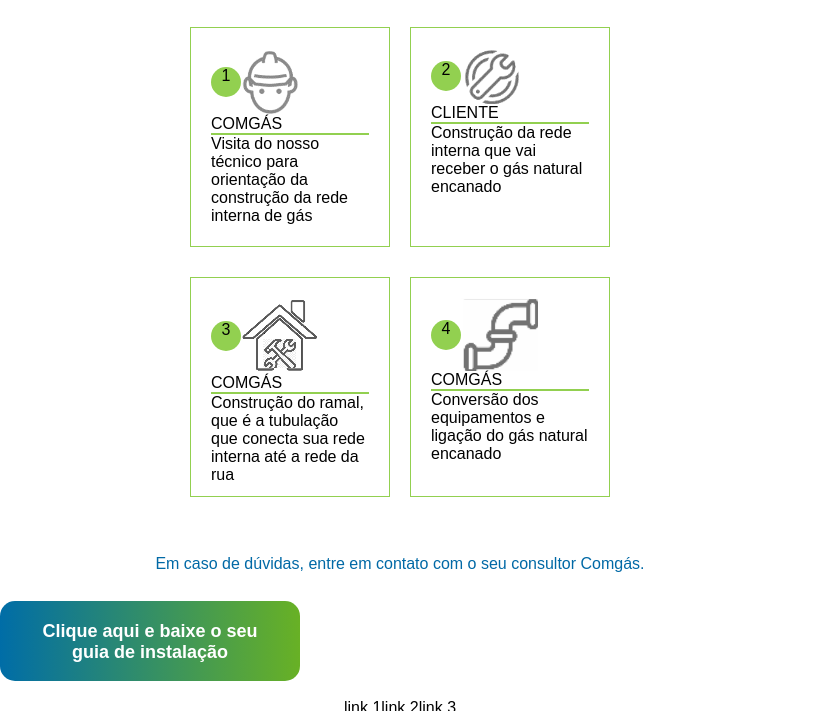
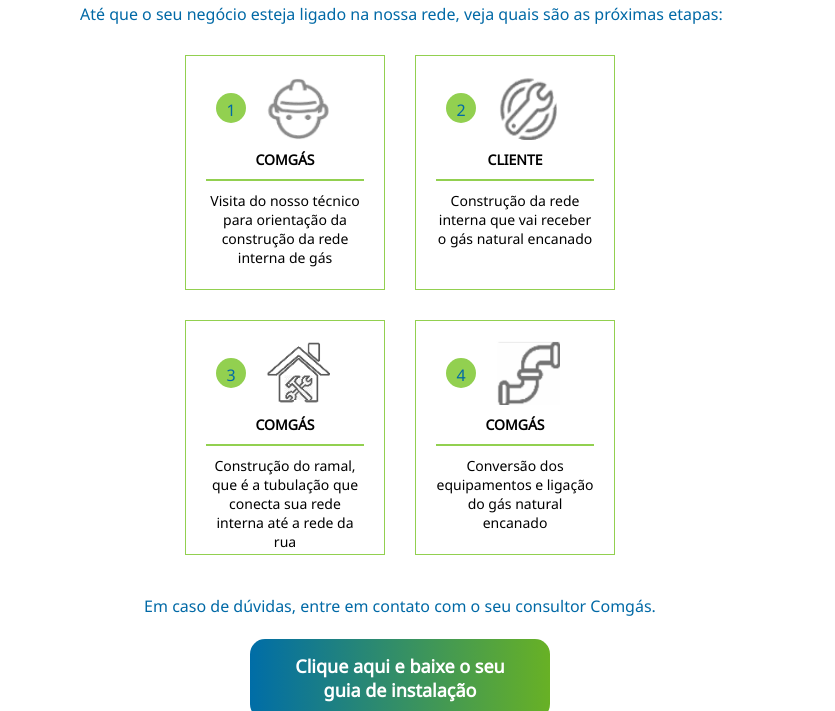
Before and after one commit to fabianoramos78/comga-_mail_marketing, a plain HTML site: page index.html in a window 1280 px wide. Shown: the part 485-1196 px from the top of the page, without its empty margins (0-835 px from the left). Drawn offline with Linux system fonts and the light colour scheme.

Commit message:
css fixtures

```diff
--- a/index.html
+++ b/index.html
@@ -31,66 +31,67 @@
         <section id="line-box1">
             <div id="line-box1-1">
                <div id="line-box1-1-header">
-                    <p id="num-circle1">1</p>
-                    <img src="/images/icon1.png" alt="COMGÁS">
+                    <p id="num-circle">1</p>
+                    <img src="/images/icon1.png" alt="COMGÁS" width="64px" height="64px">
                </div>
                <div>
-                   <p>COMGÁS</p>
+                   <p id="text-header">COMGÁS</p>
                    <div id="underline"></div>
-                   <p>Visita do nosso técnico para orientação da construção da rede interna de gás</p>
+                   <p id="text-content">Visita do nosso técnico para orientação da construção da rede interna de gás</p id="text-content">
                </div>
             </div>
             <div id="line-box1-2">
                 <div id="line-box1-2-header">
-                    <p id="num-circle2">2</p>
-                    <img src="/images/icon2.png" alt="COMGÁS">
+                    <p id="num-circle">2</p>
+                    <img src="/images/icon2.png" alt="COMGÁS" width="64px" height="64px">
                </div>
                <div>
-                   <p>CLIENTE</p>
+                   <p id="text-header">CLIENTE</p>
                    <div id="underline"></div>
-                   <p>Construção da rede interna que vai receber o gás natural encanado</p>
+                   <p id="text-content">Construção da rede interna que vai receber o gás natural encanado</p>
                </div>
             </div>
         </section>
         <section id="line-box2">
             <div id="line-box2-1">
                 <div id="line-box2-1-header">
-                <p id="num-circle3">3</p>
-                <img src="/images/icon3.png" alt="COMGÁS">
+                <p id="num-circle">3</p>
+                <img src="/images/icon3.png" alt="COMGÁS" width="64px" height="64px">
            </div>
            <div>
-               <p>COMGÁS</p>
+               <p id="text-header">COMGÁS</p>
                <div id="underline"></div>
-               <p>Construção do ramal, que é a tubulação que conecta sua rede interna até a rede da rua</p>
+               <p id="text-content">Construção do ramal, que é a tubulação que conecta sua rede interna até a rede da rua</p>
            </div></div>
             <div id="line-box2-2">
                 <div id="line-box2-1-header">
-                    <p id="num-circle4">4</p>
-                    <img src="/images/icon4.png" alt="COMGÁS">
+                    <p id="num-circle">4</p>
+                    <img src="/images/icon4.png" alt="COMGÁS" width="64px" height="64px">
                </div>
                <div>
-                   <p>COMGÁS</p>
+                   <p id="text-header">COMGÁS</p>
                    <div id="underline"></div>
-                   <p>Conversão dos equipamentos e ligação do gás natural encanado</p>
+                   <p id="text-content">Conversão dos equipamentos e ligação do gás natural encanado</p>
                </div>
             </div>
         </section>
     </div>
     </div>
-    <br>
     <section id="texto-fim">
         <p>Em caso de dúvidas, entre em contato com o seu consultor Comgás.</p>
     </section>
     <br>
-    <section id="btn-click">
-        <p>Clique aqui e baixe o seu <br> guia de instalação</p>
-    </section>
+    <div id="botao">
+        <section id="btn-click">
+            <p>Clique aqui e baixe o seu <br> guia de instalação</p>
+        </section>
+    </div>
     <br>
     <section id="links">
         <ul>
-            <li>link 1</li>
-            <li>link 2</li>
-            <li>link 3</li>
+            <li><img src="/images/globe.png" alt="Acesse o nosso site"> www.comgas.com.br</li>
+            <li><img src="/images/cell.png" alt="Comgás Virtual"> Comgás Virtual</li>
+            <li><img src="/images/chat.png" alt="0800-011-0197"> 0800 011 0197</li>
         </ul>
     </section>
     <section id="logo-bottom">
--- a/style.css
+++ b/style.css
@@ -1,3 +1,5 @@
+@import url('https://fonts.googleapis.com/css?family=Noto+Sans|Oswald&display=swap');
+
 * {
     margin: 0;
     padding: 0;
@@ -7,7 +9,7 @@
 body {
     width: 800px;
     background: #FFF;
-    font-family: Arial, Helvetica, sans-serif;
+    font-family: 'Noto Sans', sans-serif;
     text-rendering: optimizeLegibility !important;
     -webkit-font-smoothing: antialiased !important;
 }
@@ -120,24 +122,24 @@ section#line-box2 div#line-box2-1-header p:hover {
 section#line-box1 div#line-box1-1{
     border: 1px solid #92D050;
     width: 200px;
-    height: 220px;
+    height: 235px;
     margin-top: 30px;
     padding: 20px;
-    margin-right: 20px;
+    margin-right: 30px;
 }
 
 section#line-box1 div#line-box1-1:hover {
     border: 1px solid #FFC000;
     width: 200px;
-    height: 220px;
+    height: 235px;
     margin-top: 30px;
     padding: 20px;
-    margin-right: 20px;
+    margin-right: 30px;
 }
 section#line-box1 div#line-box1-2{
     border: 1px solid #92D050;
     width: 200px;
-    height: 220px;
+    height: 235px;
     margin-top: 30px;
     padding: 20px;
 }
@@ -145,7 +147,7 @@ section#line-box1 div#line-box1-2{
 section#line-box1 div#line-box1-2:hover {
     border: 1px solid #FFC000;
     width: 200px;
-    height: 220px;
+    height: 235px;
     margin-top: 30px;
     padding: 20px;
 }
@@ -168,25 +170,25 @@ section#line-box2 div#line-box2-1-header  {
 section#line-box2 div#line-box2-1 {
     border: 1px solid #92D050;
     width: 200px;
-    height: 220px;
+    height: 235px;
     margin-top: 30px;
     padding: 20px;
-    margin-right: 20px
+    margin-right: 30px
 }
 
 section#line-box2 div#line-box2-1:hover {
     border: 1px solid #FFC000;
     width: 200px;
-    height: 220px;
+    height: 235px;
     margin-top: 30px;
     padding: 20px;
-    margin-right: 20px
+    margin-right: 30px
 }
 
 section#line-box2 div#line-box2-2 {
     border: 1px solid #92D050;
     width: 200px;
-    height: 220px;
+    height: 235px;
     margin-top: 30px;
     padding: 20px;
 }
@@ -194,7 +196,7 @@ section#line-box2 div#line-box2-2 {
 section#line-box2 div#line-box2-2:hover {
     border: 1px solid #FFC000;
     width: 200px;
-    height: 220px;
+    height: 235px;
     margin-top: 30px;
     padding: 20px;
 }
@@ -217,6 +219,33 @@ section#line-box2 div#line-box2-2 div#underline:hover {
 
 }
 
+div#boxes p#num-circle {
+   padding-top: 6px;
+   margin-left: 10px;
+   margin-right: 20px;
+   color: #0169a6;
+}
+
+div#boxes div#line-box1-1-header,
+div#boxes div#line-box1-2-header,
+div#boxes div#line-box2-1-header,
+div#boxes div#line-box2-2-header {
+   margin-bottom: 10px;
+}
+
+div#boxes p#text-header {
+    font-size: 14px;
+    font-weight: bold;
+    text-align: center;
+    padding-bottom: 10px;
+}
+
+div#boxes p#text-content {
+    font-size: 14px;
+    text-align: center;
+    padding-top: 10px;
+}
+
 section#texto-fim {
     font-size: 16px;
     padding-top: 40px;
@@ -234,23 +263,37 @@ section#btn-click {
     filter: progid:DXImageTransform.Microsoft.gradient( startColorstr='#006da7', endColorstr='#68b125',GradientType=1 ); /* IE6-9 */
 }
 
+div#botao {
+    display: flex;
+    justify-content: center;
+}
+
 section#btn-click p {
     text-align: center;
-    margin-top: 10px;
     color: #FFF;
     font-size: 18px;
     font-weight: bold;
-    padding-top: 20px;
+    padding-top: 15px;
 }
 
 section#links {
     align-items: center;
 }
 
-section#links ul {
+section#links ul{
     display: flex;
     list-style: none;
     justify-content: center;
+    color: #006da7;
+}
+
+section#links li {
+    display: flex;
+    align-items: center;
+}
+
+section#links li img {
+    margin-left: 20px;
 }
 
 section#logo-bottom {
```
Also changed, not shown: images/cell.png (added), images/chat.png (added), images/globe.png (added).
